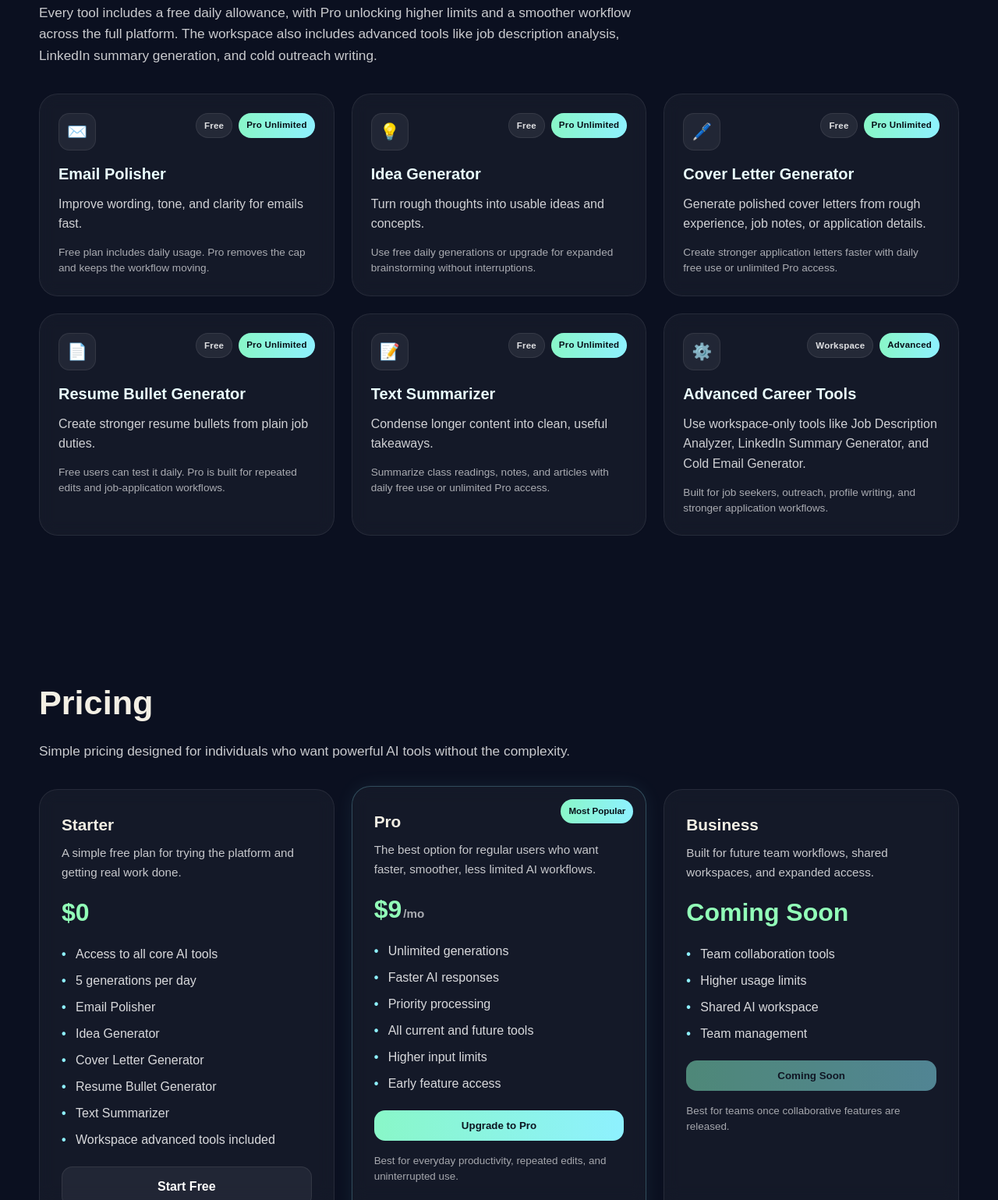
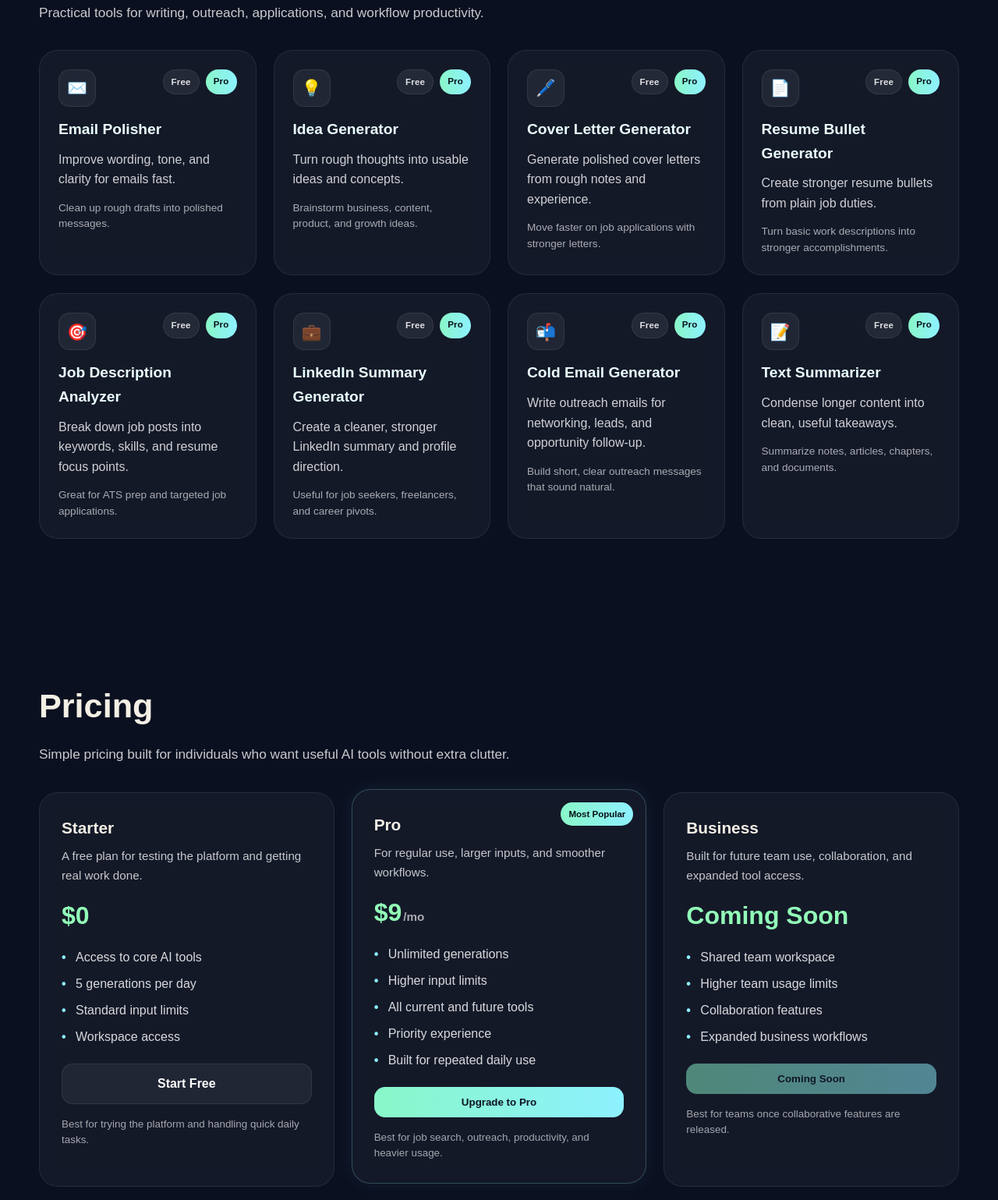
Before and after one commit to dentbrandon1122-byte/utilityforge-tools, a website: page index.html in a window 1280 px wide. Shown: the part 1261-2800 px from the top of the page at 78% size. Drawn offline with Linux system fonts and the light colour scheme.

Commit message:
Update index.html

```diff
--- a/index.html
+++ b/index.html
@@ -8,7 +8,7 @@
   <link rel="icon" href="logo.png" type="image/png" />
   <meta
     name="description"
-    content="Utility Forge AI provides practical AI tools for productivity — email polishing, idea generation, cover letter writing, resume bullet writing, text summarization, and workspace-based career tools."
+    content="Utility Forge AI provides practical AI tools for productivity, job search, writing, outreach, and text workflows."
   />
   <meta property="og:title" content="Utility Forge AI" />
   <meta property="og:description" content="Clean AI tools built for real productivity." />
@@ -119,6 +119,7 @@
       display: flex;
       align-items: center;
       gap: 28px;
+      flex-wrap: wrap;
     }
 
     .nav-links a {
@@ -545,7 +546,7 @@
 
     .card-grid {
       display: grid;
-      grid-template-columns: repeat(3, minmax(0, 1fr));
+      grid-template-columns: repeat(4, minmax(0, 1fr));
       gap: 22px;
     }
 
@@ -563,7 +564,7 @@
       box-shadow: inset 0 0 20px rgba(255, 255, 255, 0.015);
       backdrop-filter: blur(10px);
       transition: transform 0.2s ease, border-color 0.2s ease, box-shadow 0.2s ease;
-      min-height: 215px;
+      min-height: 220px;
       position: relative;
       overflow: hidden;
     }
@@ -603,7 +604,7 @@
       justify-content: flex-end;
     }
 
-    .plan-badge {
+    .plan-badge-mini {
       padding: 6px 10px;
       border-radius: 999px;
       font-size: 0.72rem;
@@ -611,19 +612,19 @@
       letter-spacing: 0.2px;
     }
 
-    .plan-badge.free {
+    .plan-badge-mini.free {
       background: rgba(255,255,255,0.07);
       border: 1px solid rgba(255,255,255,0.08);
       color: rgba(255,255,255,0.86);
     }
 
-    .plan-badge.pro {
+    .plan-badge-mini.pro {
       background: linear-gradient(90deg, #89f7c8, #8ef1ff);
       color: #081018;
     }
 
     .card h3 {
-      font-size: 1.25rem;
+      font-size: 1.2rem;
       margin-bottom: 10px;
       color: #eaffff;
     }
@@ -794,8 +795,25 @@
       text-align: center;
     }
 
+    .footer-links {
+      margin-top: 12px;
+      display: flex;
+      justify-content: center;
+      gap: 18px;
+      flex-wrap: wrap;
+    }
+
+    .footer-links a {
+      color: rgba(255,255,255,0.8);
+      text-decoration: none;
+    }
+
+    .footer-links a:hover {
+      color: #8ef1ff;
+    }
+
     .footer-trust {
-      margin-top: 6px;
+      margin-top: 8px;
       opacity: 0.6;
       font-size: 0.85rem;
     }
@@ -1018,9 +1036,10 @@
         <a href="workspace.html">Workspace</a>
         <a href="#pricing">Pricing</a>
         <a href="#about">About</a>
+        <a href="contact.html">Contact</a>
       </nav>
 
-      <a href="workspace.html" class="nav-cta">Get Started</a>
+      <a href="workspace.html" class="nav-cta">Open Workspace</a>
     </div>
   </header>
 
@@ -1037,7 +1056,8 @@
 
         <p>
           Utility Forge AI brings focused tools into one clean workspace so users
-          can write, polish, analyze, summarize, and move faster without the clutter of bloated software.
+          can write, polish, summarize, apply, analyze, and move faster without
+          bloated software.
         </p>
 
         <div class="hero-buttons">
@@ -1046,9 +1066,10 @@
         </div>
 
         <div class="hero-tags">
+          <span>Career tools</span>
+          <span>Writing tools</span>
           <span>Fast results</span>
           <span>Clean AI workflow</span>
-          <span>Built for productivity</span>
         </div>
       </div>
 
@@ -1110,7 +1131,7 @@
     <section id="tools" class="section">
       <h2 class="section-title">Tools</h2>
       <p class="section-subtitle">
-        Every tool includes a free daily allowance, with Pro unlocking higher limits and a smoother workflow across the full platform. The workspace also includes advanced tools like job description analysis, LinkedIn summary generation, and cold outreach writing.
+        Practical tools for writing, outreach, applications, and workflow productivity.
       </p>
 
       <div class="card-grid">
@@ -1118,78 +1139,104 @@
           <div class="card-top">
             <div class="tool-icon">✉️</div>
             <div class="plan-badges">
-              <span class="plan-badge free">Free</span>
-              <span class="plan-badge pro">Pro Unlimited</span>
+              <span class="plan-badge-mini free">Free</span>
+              <span class="plan-badge-mini pro">Pro</span>
             </div>
           </div>
           <h3>Email Polisher</h3>
           <p>Improve wording, tone, and clarity for emails fast.</p>
-          <div class="tool-access">Free plan includes daily usage. Pro removes the cap and keeps the workflow moving.</div>
+          <div class="tool-access">Clean up rough drafts into polished messages.</div>
         </a>
 
         <a class="card" href="idea-generator.html">
           <div class="card-top">
             <div class="tool-icon">💡</div>
             <div class="plan-badges">
-              <span class="plan-badge free">Free</span>
-              <span class="plan-badge pro">Pro Unlimited</span>
+              <span class="plan-badge-mini free">Free</span>
+              <span class="plan-badge-mini pro">Pro</span>
             </div>
           </div>
           <h3>Idea Generator</h3>
           <p>Turn rough thoughts into usable ideas and concepts.</p>
-          <div class="tool-access">Use free daily generations or upgrade for expanded brainstorming without interruptions.</div>
+          <div class="tool-access">Brainstorm business, content, product, and growth ideas.</div>
         </a>
 
         <a class="card" href="cover-letter-generator.html">
           <div class="card-top">
             <div class="tool-icon">🖊️</div>
             <div class="plan-badges">
-              <span class="plan-badge free">Free</span>
-              <span class="plan-badge pro">Pro Unlimited</span>
+              <span class="plan-badge-mini free">Free</span>
+              <span class="plan-badge-mini pro">Pro</span>
             </div>
           </div>
           <h3>Cover Letter Generator</h3>
-          <p>Generate polished cover letters from rough experience, job notes, or application details.</p>
-          <div class="tool-access">Create stronger application letters faster with daily free use or unlimited Pro access.</div>
+          <p>Generate polished cover letters from rough notes and experience.</p>
+          <div class="tool-access">Move faster on job applications with stronger letters.</div>
         </a>
 
         <a class="card" href="resume-bullet-generator.html">
           <div class="card-top">
             <div class="tool-icon">📄</div>
             <div class="plan-badges">
-              <span class="plan-badge free">Free</span>
-              <span class="plan-badge pro">Pro Unlimited</span>
+              <span class="plan-badge-mini free">Free</span>
+              <span class="plan-badge-mini pro">Pro</span>
             </div>
           </div>
           <h3>Resume Bullet Generator</h3>
           <p>Create stronger resume bullets from plain job duties.</p>
-          <div class="tool-access">Free users can test it daily. Pro is built for repeated edits and job-application workflows.</div>
+          <div class="tool-access">Turn basic work descriptions into stronger accomplishments.</div>
+        </a>
+
+        <a class="card" href="job-analyzer.html">
+          <div class="card-top">
+            <div class="tool-icon">🎯</div>
+            <div class="plan-badges">
+              <span class="plan-badge-mini free">Free</span>
+              <span class="plan-badge-mini pro">Pro</span>
+            </div>
+          </div>
+          <h3>Job Description Analyzer</h3>
+          <p>Break down job posts into keywords, skills, and resume focus points.</p>
+          <div class="tool-access">Great for ATS prep and targeted job applications.</div>
+        </a>
+
+        <a class="card" href="linkedin-summary.html">
+          <div class="card-top">
+            <div class="tool-icon">💼</div>
+            <div class="plan-badges">
+              <span class="plan-badge-mini free">Free</span>
+              <span class="plan-badge-mini pro">Pro</span>
+            </div>
+          </div>
+          <h3>LinkedIn Summary Generator</h3>
+          <p>Create a cleaner, stronger LinkedIn summary and profile direction.</p>
+          <div class="tool-access">Useful for job seekers, freelancers, and career pivots.</div>
+        </a>
+
+        <a class="card" href="cold-email-generator.html">
+          <div class="card-top">
+            <div class="tool-icon">📬</div>
+            <div class="plan-badges">
+              <span class="plan-badge-mini free">Free</span>
+              <span class="plan-badge-mini pro">Pro</span>
+            </div>
+          </div>
+          <h3>Cold Email Generator</h3>
+          <p>Write outreach emails for networking, leads, and opportunity follow-up.</p>
+          <div class="tool-access">Build short, clear outreach messages that sound natural.</div>
         </a>
 
         <a class="card" href="text-summarizer.html">
           <div class="card-top">
             <div class="tool-icon">📝</div>
             <div class="plan-badges">
-              <span class="plan-badge free">Free</span>
-              <span class="plan-badge pro">Pro Unlimited</span>
+              <span class="plan-badge-mini free">Free</span>
+              <span class="plan-badge-mini pro">Pro</span>
             </div>
           </div>
           <h3>Text Summarizer</h3>
           <p>Condense longer content into clean, useful takeaways.</p>
-          <div class="tool-access">Summarize class readings, notes, and articles with daily free use or unlimited Pro access.</div>
-        </a>
-
-        <a class="card" href="workspace.html">
-          <div class="card-top">
-            <div class="tool-icon">⚙️</div>
-            <div class="plan-badges">
-              <span class="plan-badge free">Workspace</span>
-              <span class="plan-badge pro">Advanced</span>
-            </div>
-          </div>
-          <h3>Advanced Career Tools</h3>
-          <p>Use workspace-only tools like Job Description Analyzer, LinkedIn Summary Generator, and Cold Email Generator.</p>
-          <div class="tool-access">Built for job seekers, outreach, profile writing, and stronger application workflows.</div>
+          <div class="tool-access">Summarize notes, articles, chapters, and documents.</div>
         </a>
       </div>
     </section>
@@ -1198,23 +1245,19 @@
       <h2 class="section-title">Pricing</h2>
 
       <p class="section-subtitle">
-        Simple pricing designed for individuals who want powerful AI tools without the complexity.
+        Simple pricing built for individuals who want useful AI tools without extra clutter.
       </p>
 
       <div class="pricing-grid">
         <div class="pricing-card">
           <h3>Starter</h3>
-          <div class="pricing-desc">A simple free plan for trying the platform and getting real work done.</div>
+          <div class="pricing-desc">A free plan for testing the platform and getting real work done.</div>
           <div class="price">$0</div>
           <ul>
-            <li>Access to all core AI tools</li>
+            <li>Access to core AI tools</li>
             <li>5 generations per day</li>
-            <li>Email Polisher</li>
-            <li>Idea Generator</li>
-            <li>Cover Letter Generator</li>
-            <li>Resume Bullet Generator</li>
-            <li>Text Summarizer</li>
-            <li>Workspace advanced tools included</li>
+            <li>Standard input limits</li>
+            <li>Workspace access</li>
           </ul>
           <a href="workspace.html" class="secondary-link">Start Free</a>
           <div class="pricing-note">Best for trying the platform and handling quick daily tasks.</div>
@@ -1222,29 +1265,28 @@
 
         <div class="pricing-card featured">
           <h3>Pro</h3>
-          <div class="pricing-desc">The best option for regular users who want faster, smoother, less limited AI workflows.</div>
+          <div class="pricing-desc">For regular use, larger inputs, and smoother workflows.</div>
           <div class="price">$9<small>/mo</small></div>
           <ul>
             <li>Unlimited generations</li>
-            <li>Faster AI responses</li>
-            <li>Priority processing</li>
+            <li>Higher input limits</li>
             <li>All current and future tools</li>
-            <li>Higher input limits</li>
-            <li>Early feature access</li>
+            <li>Priority experience</li>
+            <li>Built for repeated daily use</li>
           </ul>
           <button onclick="startCheckout()">Upgrade to Pro</button>
-          <div class="pricing-note">Best for everyday productivity, repeated edits, and uninterrupted use.</div>
+          <div class="pricing-note">Best for job search, outreach, productivity, and heavier usage.</div>
         </div>
 
         <div class="pricing-card">
           <h3>Business</h3>
-          <div class="pricing-desc">Built for future team workflows, shared workspaces, and expanded access.</div>
+          <div class="pricing-desc">Built for future team use, collaboration, and expanded tool access.</div>
           <div class="price">Coming Soon</div>
           <ul>
-            <li>Team collaboration tools</li>
-            <li>Higher usage limits</li>
-            <li>Shared AI workspace</li>
-            <li>Team management</li>
+            <li>Shared team workspace</li>
+            <li>Higher team usage limits</li>
+            <li>Collaboration features</li>
+            <li>Expanded business workflows</li>
           </ul>
           <button class="disabled-button" disabled>Coming Soon</button>
           <div class="pricing-note">Best for teams once collaborative features are released.</div>
@@ -1252,27 +1294,34 @@
       </div>
 
       <div class="pricing-summary">
-        Free users can still access every major tool, but usage is intentionally limited to keep the experience lightweight. Pro is designed to remove those limits and let Utility Forge AI work like a true daily productivity platform.
+        Free users can access the full platform with daily limits. Pro removes those limits and unlocks a smoother, larger-input workflow across the platform.
       </div>
     </section>
 
     <section id="about" class="section">
       <h2 class="section-title">About</h2>
       <p class="section-subtitle">
-        Utility Forge AI is built to feel modern, fast, and practical.
+        Utility Forge AI is built to feel modern, useful, and easy to work inside.
       </p>
 
       <div class="about-box">
-        Utility Forge AI is designed around one idea: useful AI should feel clean,
-        focused, and easy to use. Instead of burying users in clutter, it brings
-        essential tools together in a workspace that supports speed, clarity, and
-        real productivity.
+        Utility Forge AI is designed around one idea: useful AI should feel clean, focused, and practical.
+        Instead of burying users in clutter, it brings essential tools together in a workspace that supports
+        speed, clarity, and real productivity.
       </div>
     </section>
   </main>
 
   <footer class="footer">
     © 2026 Utility Forge AI. All rights reserved.
+
+    <div class="footer-links">
+      <a href="privacy-policy.html">Privacy Policy</a>
+      <a href="terms.html">Terms of Service</a>
+      <a href="contact.html">Contact</a>
+      <a href="mailto:support@utilityforgeai.com">support@utilityforgeai.com</a>
+    </div>
+
     <div class="footer-trust">Powered by advanced AI models</div>
   </footer>
 
@@ -1292,44 +1341,28 @@
         output: "Hi Sarah, I hope you’re doing well. I wanted to follow up on my application and see whether there have been any updates regarding the position. Thank you for your time and consideration."
       },
       {
-        label: "Idea Generator",
-        badge: "Creative Mode",
-        action: "Generate Ideas",
-        secondary: "Business",
-        input: "business ideas using AI for small local service companies",
-        output: "1. AI follow-up assistant for contractors\n2. Automated estimate writer for landscapers\n3. Review-response generator for local businesses\n4. Appointment reminder system for salons and clinics"
+        label: "Job Analyzer",
+        badge: "Hiring Insights",
+        action: "Analyze Job",
+        secondary: "ATS Keywords",
+        input: "Looking for a cybersecurity intern familiar with networking, Python, and security best practices.",
+        output: "Top focus areas: networking fundamentals, Python, security best practices, analytical thinking. Suggested resume emphasis: coursework, technical projects, automation, and troubleshooting."
       },
       {
-        label: "Cover Letter Generator",
-        badge: "Application Ready",
-        action: "Generate Letter",
-        secondary: "Tailored",
-        input: "I am applying for a customer service role. I have experience helping customers, handling calls, managing schedules, and working in fast-paced environments.",
-        output: "Dear Hiring Manager,\n\nI am writing to express my interest in the customer service position. With experience supporting customers, managing communication, and handling scheduling in fast-paced environments, I have developed strong interpersonal and organizational skills that would allow me to contribute positively to your team.\n\nSincerely,\n[Your Name]"
+        label: "LinkedIn Summary",
+        badge: "Career Mode",
+        action: "Build Summary",
+        secondary: "Professional",
+        input: "I have customer service experience, office support skills, and I am studying cybersecurity and Python.",
+        output: "Motivated professional with experience in customer service and administrative support, currently building technical skills in cybersecurity and Python with a strong focus on growth, reliability, and problem solving."
       },
       {
-        label: "Job Description Analyzer",
-        badge: "Hiring Insights",
-        action: "Analyze Job",
-        secondary: "ATS Focus",
-        input: "Looking for a cybersecurity intern familiar with networking, Python, incident response fundamentals, and security best practices.",
-        output: "Key Skills\n• Networking fundamentals\n• Python\n• Security best practices\n\nATS Keywords\n• cybersecurity\n• incident response\n• networking\n• Python"
-      },
-      {
-        label: "LinkedIn Summary Generator",
-        badge: "Profile Ready",
-        action: "Build Profile",
-        secondary: "Professional",
-        input: "I have customer service, scheduling, and office support experience and I am studying cybersecurity and Python.",
-        output: "Headline\nCustomer Support and Administrative Professional | Cybersecurity Student | Communication and Organization Skills\n\nSummary\nI bring experience in customer support, scheduling, and office operations while continuing to grow my technical skills through cybersecurity and Python study..."
-      },
-      {
-        label: "Cold Email Generator",
-        badge: "Outreach Ready",
-        action: "Write Email",
-        secondary: "Concise",
-        input: "I want a short professional email to a hiring manager expressing interest in future opportunities.",
-        output: "Hi [Name],\n\nI hope you're doing well. I wanted to reach out to express interest in future opportunities with your team..."
+        label: "Text Summarizer",
+        badge: "Fast Summary",
+        action: "Summarize Text",
+        secondary: "Clear Output",
+        input: "This article explains how small businesses can use AI to save time by automating repetitive admin tasks, improving customer communication, and generating content faster.",
+        output: "AI helps small businesses save time by automating repetitive tasks, improving communication, and speeding up content creation."
       }
     ];
 
@@ -1409,7 +1442,14 @@
           body: JSON.stringify({ userId })
         });
 
-        const data = await response.json();
+        const raw = await response.text();
+        let data;
+
+        try {
+          data = JSON.parse(raw);
+        } catch {
+          throw new Error(raw || "Checkout returned an invalid response.");
+        }
 
         if (data.url) {
           window.location.href = data.url;
```
